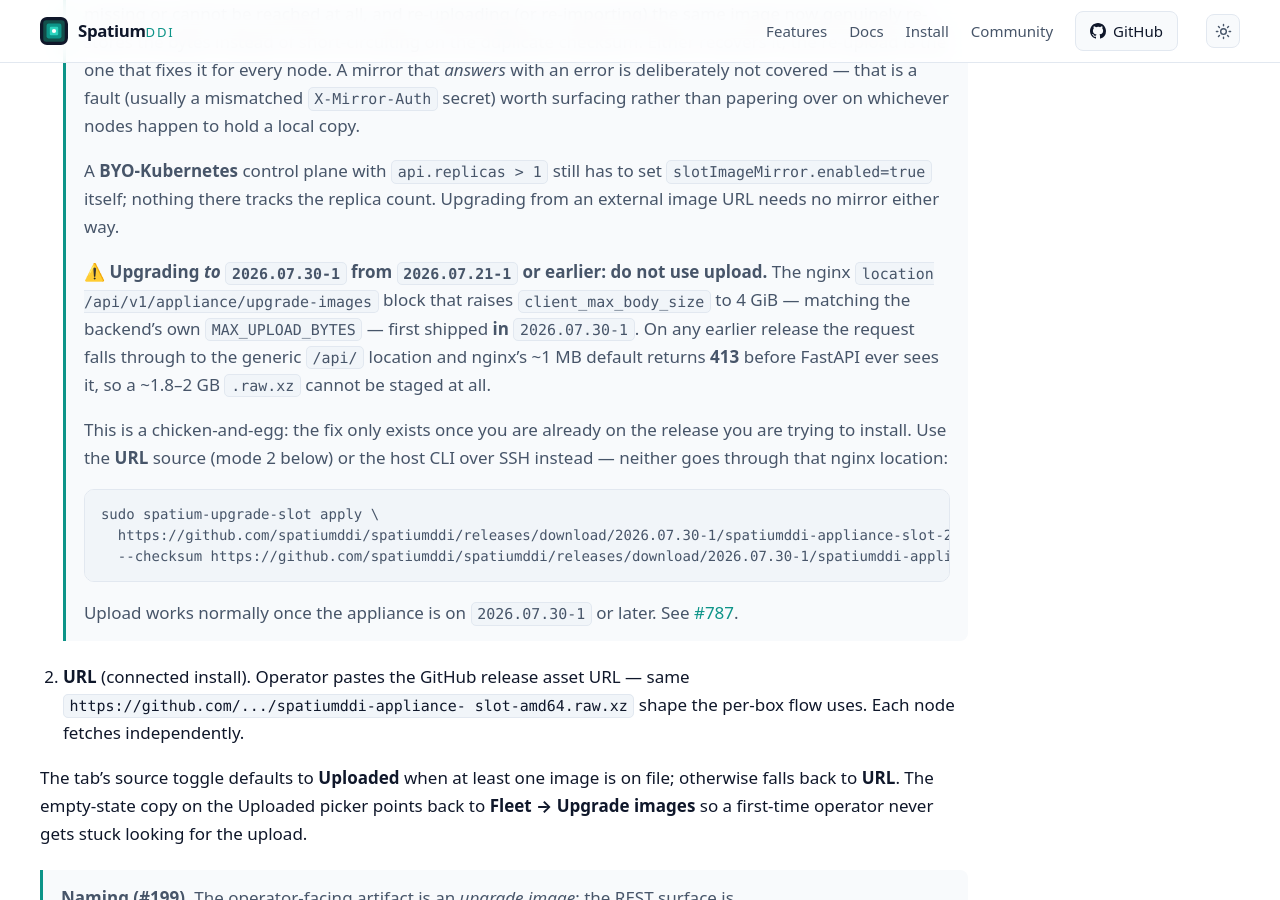
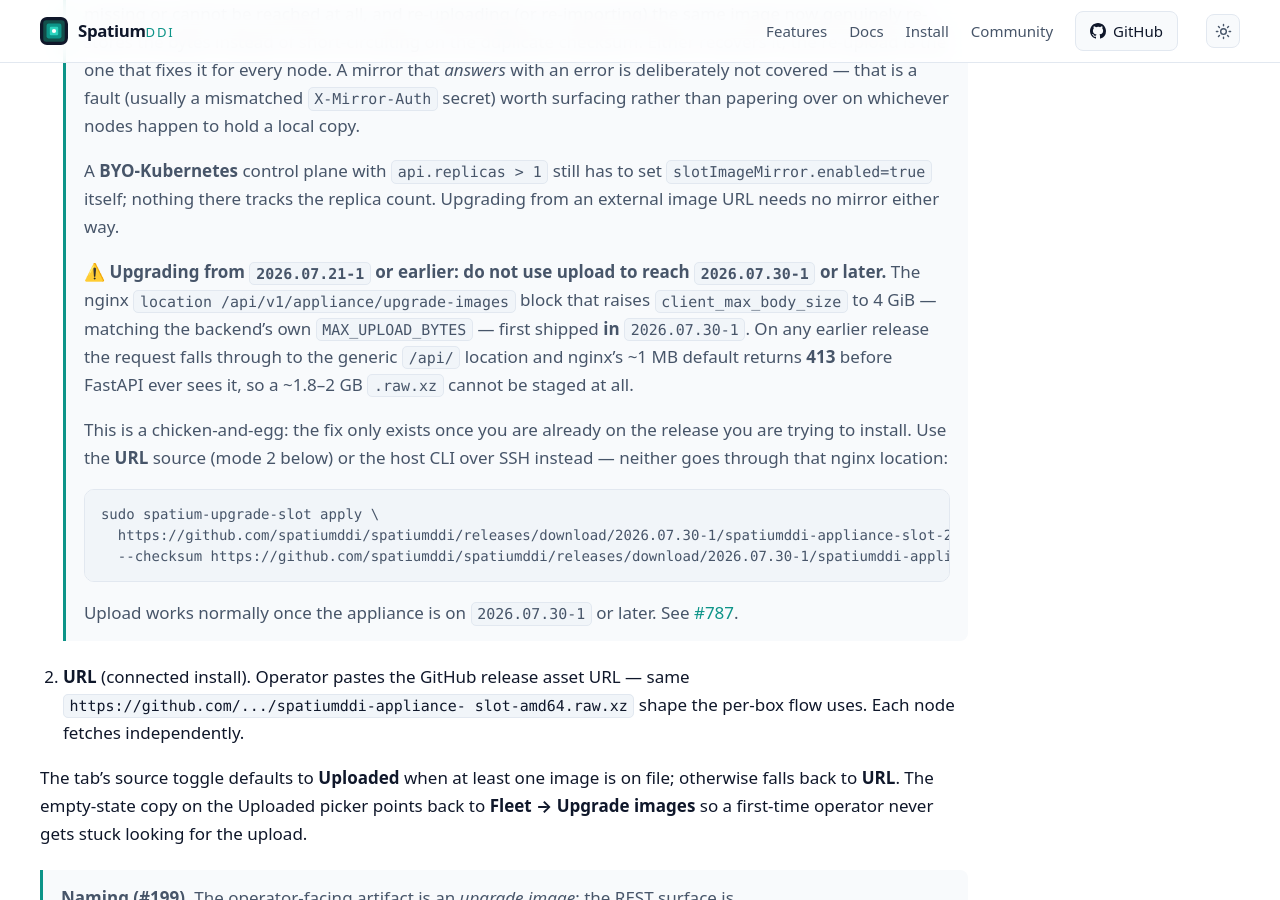
Before and after one commit to spatiumddi/spatiumddi, a Jekyll site: the page built from docs/deployment/APPLIANCE.md, in a window 1280 px wide and 900 px high, scrolled down 35782 px. Built offline with Jekyll 4.4.1, drawn with Linux system fonts in a browser that asks for light colours; our own code applies the rules of GitHub Pages for plain Markdown files.

Commit message:
Potential fix for pull request finding
Co-authored-by: Copilot Autofix powered by AI <175728472+Copilot@users.noreply.github.com>

```diff
--- a/docs/deployment/APPLIANCE.md
+++ b/docs/deployment/APPLIANCE.md
@@ -1249,8 +1249,8 @@ control-plane cluster itself, not the registered agent fleet.
    > replica count. Upgrading from an external image URL needs no mirror
    > either way.
    >
-   > ⚠️ **Upgrading *to* `2026.07.30-1` from `2026.07.21-1` or earlier: do
-   > not use upload.** The nginx `location /api/v1/appliance/upgrade-images`
+  > ⚠️ **Upgrading from `2026.07.21-1` or earlier: do not use upload to reach
+  > `2026.07.30-1` or later.** The nginx `location /api/v1/appliance/upgrade-images`
    > block that raises `client_max_body_size` to 4 GiB — matching the
    > backend's own `MAX_UPLOAD_BYTES` — first shipped **in** `2026.07.30-1`.
    > On any earlier release the request falls through to the generic
```
